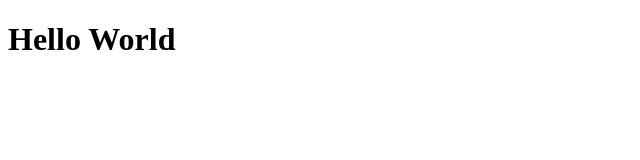
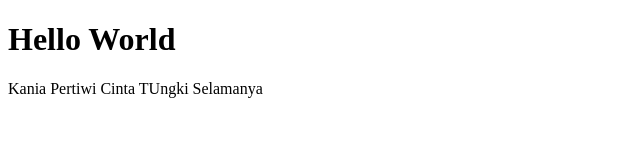
Before and after one commit to xTunqki/xtunqki.github.io, a plain HTML site: page index.html in a window 1280 px wide. Shown: the whole page, without its empty margins (0-640 px from the left). Drawn offline with Linux system fonts and the light colour scheme.

Commit message:
Update index.html

```diff
--- a/index.html
+++ b/index.html
@@ -4,5 +4,6 @@
 </head>
 <body>
   <h1>Hello World</h1>
+  <p>Kania Pertiwi Cinta TUngki Selamanya</p>
 </body>
 </html>
```
